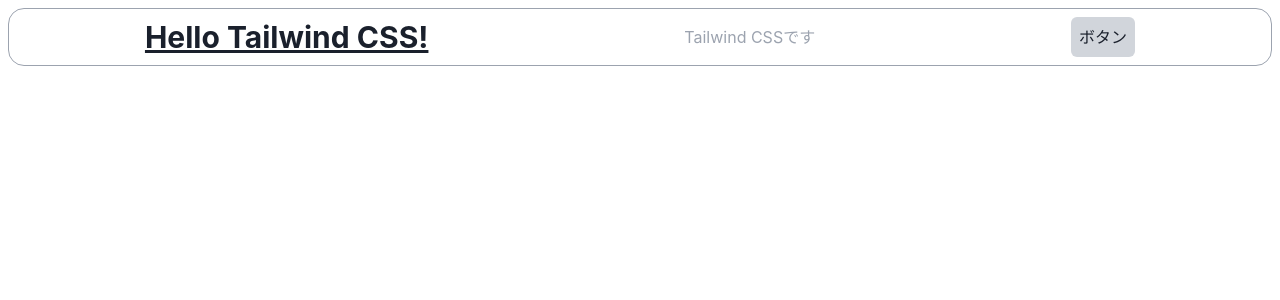
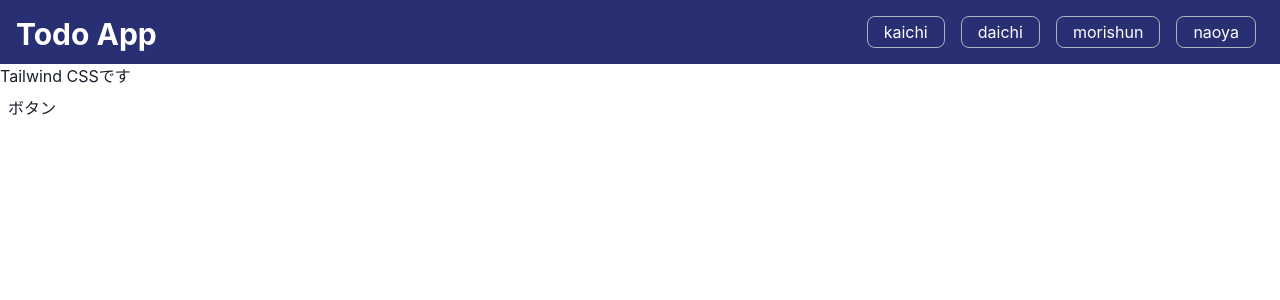
Before and after one commit to Louco-inc/todo-app-nextjs-202406, a Next.js app: page /daichi in a window 1280 px wide. Shown: the top 300 px of the page. Built offline with nearby package versions, Linux system fonts and the light colour scheme.

Commit message:
feat: header作成

```diff
--- a/src/pages/daichi/index.tsx
+++ b/src/pages/daichi/index.tsx
@@ -1,11 +1,27 @@
 export default function IndexComponent() {
   return (
-    <div className="border border-gray-400 rounded-2xl p-2 m-2 flex justify-around items-center">
-      <h1 className="text-3xl font-bold underline">
-        Hello Tailwind CSS!
-      </h1>
+    <div className="">
+      <header className="h-16 bg-blue p-4  flex justify-between content-center">
+        <h1 className="text-3xl text-white font-bold ">Todo App</h1>
+        <div>
+          <button className="w-fit h-8 text-white text-base bg-transparent border border-gray rounded-lg px-4 mx-2">
+            kaichi
+          </button>
+          <button className="w-fit h-8 text-white text-base bg-transparent border border-gray rounded-lg px-4 mx-2">
+            daichi
+          </button>
+          <button className="w-fit h-8 text-white text-base bg-transparent border border-gray rounded-lg px-4 mx-2">
+            morishun
+          </button>
+          <button className="w-fit h-8 text-white text-base bg-transparent border border-gray rounded-lg px-4 mx-2">
+            naoya
+          </button>
+        </div>
+      </header>
       <p className="m-0 text-gray-400">Tailwind CSSです</p>
-      <button className="bg-gray-300 border-0 p-2 rounded-md hover:bg-gray-400 hover:text-white">ボタン</button>
+      <button className="bg-gray-300 border-0 p-2 rounded-md hover:bg-gray-400 hover:text-white">
+        ボタン
+      </button>
     </div>
   );
 }
--- a/tailwind.config.ts
+++ b/tailwind.config.ts
@@ -9,6 +9,17 @@
         "gradient-conic":
           "conic-gradient(from 180deg at 50% 50%, var(--tw-gradient-stops))",
       },
+      colors: {
+        "black": "#1D2543",
+        "gray": "#ACB4BE",
+        "lightgray": "#F7F8FA",
+        "white": "#FFFFFF",
+        "blue": "#282F72",
+        "status_red": "#FF7E7E",
+        "status_green": "#29CC7E",
+        "red": "#FF4D4D",
+
+      }
     },
   },
   plugins: [],
```
